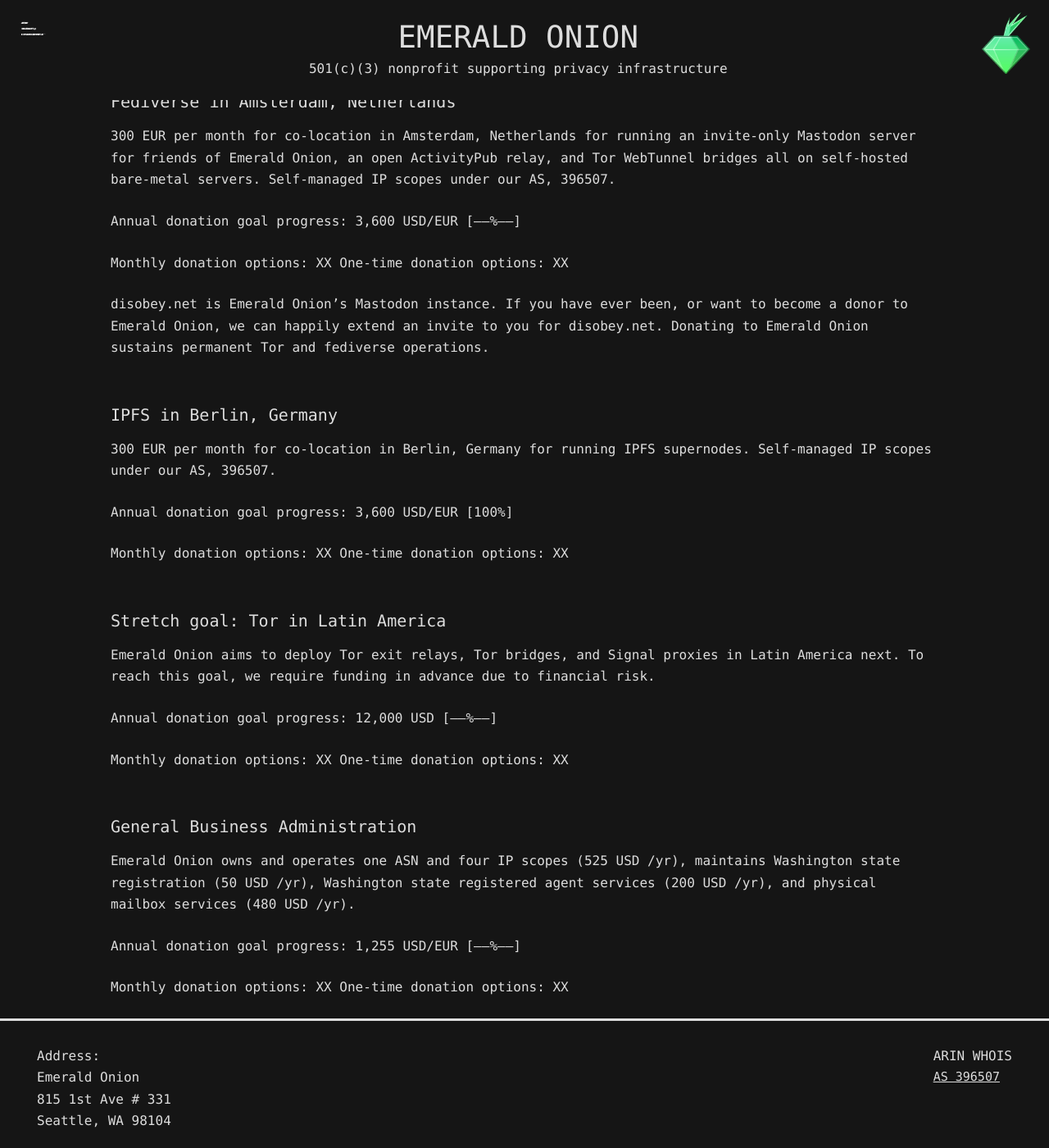
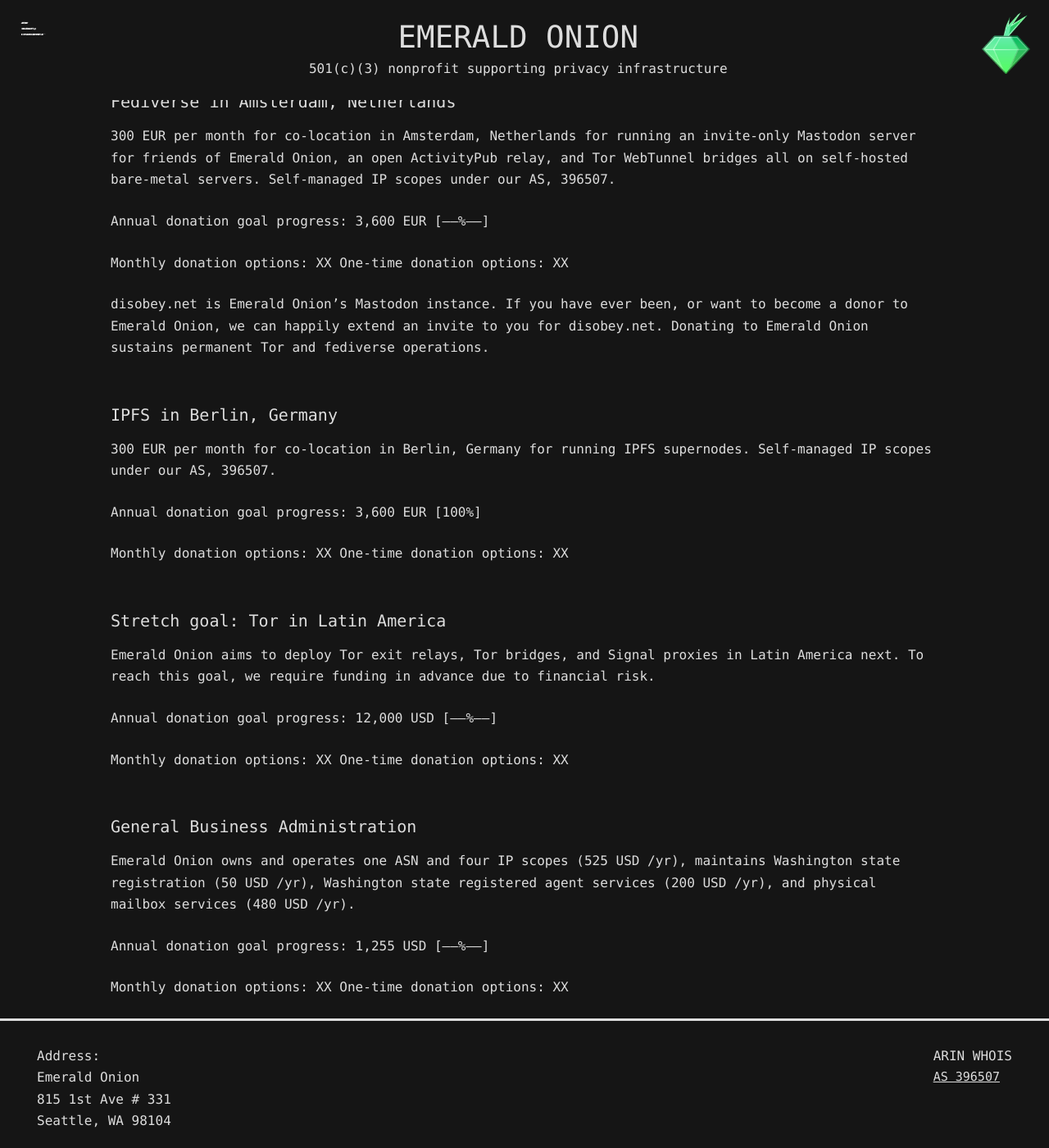
Before and after one commit to emeraldonion/emeraldonion.github.io, a Jekyll site: the page built from draft.md, in a window 1280 px wide and 1400 px high, scrolled down 562 px. Shown: the whole window at 82% size. Built offline with Jekyll 4.4.1, drawn with Linux system fonts in a browser that asks for light colours; our own code applies the rules of GitHub Pages for plain Markdown files.

Commit message:
Update draft.md

```diff
--- a/draft.md
+++ b/draft.md
@@ -15,7 +15,7 @@
 
 300 EUR per month for co-location in Amsterdam, Netherlands for running an invite-only Mastodon server for friends of Emerald Onion, an open ActivityPub relay, and Tor WebTunnel bridges all on self-hosted bare-metal servers. Self-managed IP scopes under our AS, 396507.
 
-Annual donation goal progress: 3,600 USD/EUR [-----%-----]
+Annual donation goal progress: 3,600 EUR [-----%-----]
 
 Monthly donation options: XX
 One-time donation options: XX
@@ -26,7 +26,7 @@
 
 300 EUR per month for co-location in Berlin, Germany for running IPFS supernodes. Self-managed IP scopes under our AS, 396507.
 
-Annual donation goal progress: 3,600 USD/EUR [100%]
+Annual donation goal progress: 3,600 EUR [100%]
 
 Monthly donation options: XX
 One-time donation options: XX
@@ -44,7 +44,7 @@
 
 Emerald Onion owns and operates one ASN and four IP scopes (525 USD /yr), maintains Washington state registration (50 USD /yr), Washington state registered agent services (200 USD /yr), and physical mailbox services (480 USD /yr).
 
-Annual donation goal progress: 1,255 USD/EUR [-----%-----]
+Annual donation goal progress: 1,255 USD [-----%-----]
 
 Monthly donation options: XX
 One-time donation options: XX
```
